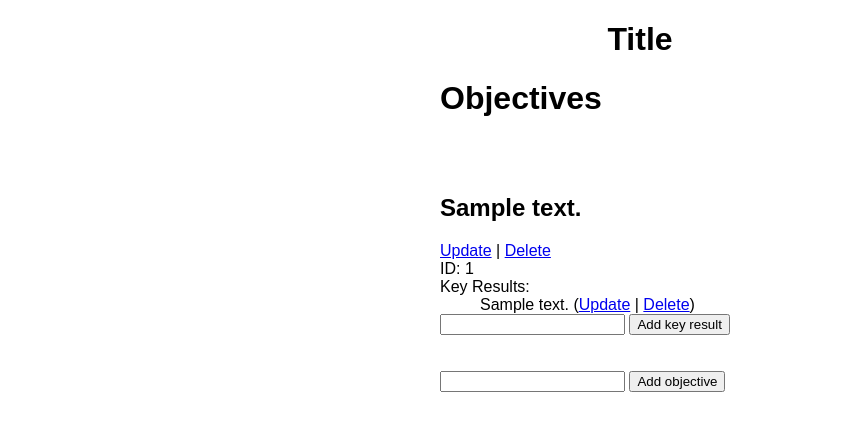
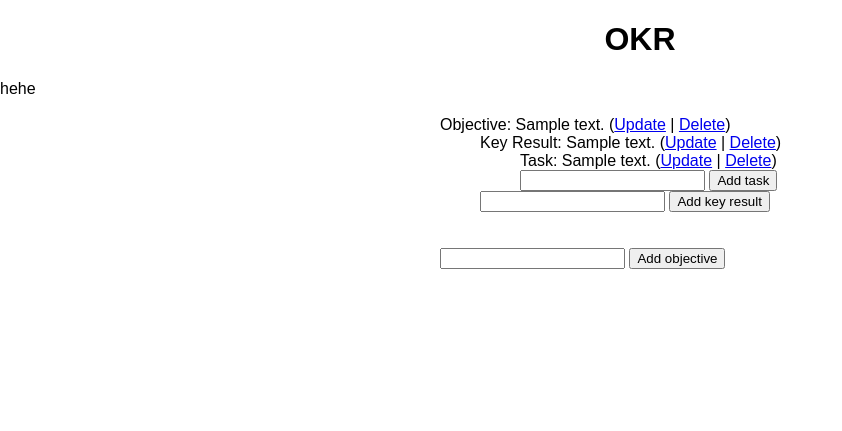
Before and after one commit to umjennifer/osu-cs361-project, a Flask app: page / in a window 1280 px wide. Shown: the top 431 px of the page, without its empty margins (0-842 px from the left). Run offline with Flask 3, Linux system fonts and the light colour scheme; tables that the repository leaves empty hold one stand-in row (values such as "Sample post").

Commit message:
working add and delete of key results and tasks

```diff
--- a/app.py
+++ b/app.py
@@ -6,15 +6,14 @@ from datetime import datetime
 
 app = Flask(__name__)
 
-app.config['SQLALCHEMY_DATABASE_URI'] = 'sqlite:///test.db'
+app.config['SQLALCHEMY_DATABASE_URI'] = 'sqlite:///okr.db'
 db = SQLAlchemy(app)
 
 # TODO: create objects for objectives, key results, tasks?
 class Objective(db.Model):
     id = db.Column(db.Integer, primary_key=True)
     content = db.Column(db.String(200), nullable=False)
-    key_results = db.relationship('Key_Result', backref='objective')
-    # TODO: cascade delete
+    key_results = db.relationship('Key_Result', backref='objective', cascade="all, delete-orphan")
 
     def __repr__(self):
         return '<Task %r>' % self.id
@@ -23,11 +22,17 @@ class Key_Result(db.Model):
     id = db.Column(db.Integer, primary_key=True)
     content = db.Column(db.String(200), nullable=False)
     objective_id = db.Column(db.Integer, db.ForeignKey('objective.id'))  # TODO: set as can't be null
+    tasks = db.relationship('Task', backref='key_result', cascade="all, delete-orphan")
+     # TODO: cascade delete
+
+class Task(db.Model):
+    id = db.Column(db.Integer, primary_key=True)
+    content = db.Column(db.String(200), nullable=False)
+    key_result_id = db.Column(db.Integer, db.ForeignKey('key__result.id'))  # TODO: set as can't be null
      # TODO: cascade delete
 
 @app.route('/create/key_result', methods=['POST'])
 def create_key_result():
-    print("request.form=", request.form)
     key_result_content = request.form['key_result_content']
     objective_id = int(request.form['objective_id'])
     new_key_result = Key_Result(content=key_result_content,objective_id=objective_id)
@@ -38,13 +43,22 @@ def create_key_result():
     except:
         return 'There was an issue adding your key result'
 
+@app.route('/create/task', methods=['POST'])
+def create_task():
+    task_content = request.form['task_content']
+    key_result_id = int(request.form['key_result_id'])
+    new_task = Task(content=task_content,key_result_id=key_result_id)
+    try:
+        db.session.add(new_task)
+        db.session.commit()
+        return redirect('/')
+    except:
+        return 'There was an issue adding your task'
+
 @app.route('/create/objective', methods=['POST'])
 def create_objective():
     objective_content = request.form['objective_content']
     new_objective = Objective(content=objective_content)
-
-    print("objective_content=",objective_content)
-
     try:
         db.session.add(new_objective)
         db.session.commit()
@@ -55,20 +69,8 @@ def create_objective():
 
 @app.route('/', methods=['GET'])
 def index():
-    # if request.method == 'POST':
-    #     objective_content = request.form['content']
-    #     new_objective = Objective(content=objective_content)
-
-    #     try:
-    #         db.session.add(new_objective)
-    #         db.session.commit()
-    #         return redirect('/')
-    #     except:
-    #         return 'There was an issue adding your objective'
-
-    # else:
-        objectives = Objective.query.order_by(Objective.id).all()
-        return render_template('index.html', objectives=objectives)
+    objectives = Objective.query.order_by(Objective.id).all()
+    return render_template('index.html', objectives=objectives)
 
 @app.route('/delete/objective/<int:id>')
 def delete_objective(id):
@@ -90,6 +92,16 @@ def delete_key_result(id):
     except:
         return 'There was a problem deleting that key result'
 
+@app.route('/delete/task/<int:id>')
+def delete_task(id):
+    task_to_delete = Task.query.get_or_404(id)
+    try:
+        db.session.delete(task_to_delete)
+        db.session.commit()
+        return redirect('/')
+    except:
+        return 'There was a problem deleting that task'
+
 @app.route('/update/objective/<int:id>', methods=['GET','POST'])
 def update(id):
     objective = Objective.query.get_or_404(id)
@@ -104,6 +116,7 @@ def update(id):
         return render_template('update.html', objective=objective)
 
 #TODO: update for key result
+# TODO: update for tasks
 
 
 if __name__ == "__main__":
@@ -113,7 +126,7 @@ if __name__ == "__main__":
     # pass
 
 
-# # to create a new db
+# to create a new db
 # from app import app
 # from app import db
 # with app.app_context():
--- a/templates/index.html
+++ b/templates/index.html
@@ -1,34 +1,56 @@
 {% extends 'base.html' %}
 
 {% block head %}
-<h1 style="text-align: center;">Title</h1>
+<h1 style="text-align: center;">OKR</h1>
 {% endblock %}
 
 {% block body %}
+
+<tbody>
+    <tr data-toggle="collapse" data-target="#test"  class="clickable">
+        <td>
+            hehe
+        </td>
+    </tr>
+
+</tbody>
+
 <div class="content">
-    <h1>Objectives</h1>
     {% if objectives|length < 1%}
-    <h4>there are no objectives create one below</h4>
+    There are no objectives create one below.<br>
     {% else %}
 
     {% for objective in objectives %}
-        <br><br>
-        <h2>{{ objective.content }}</h2> <a href="/update/objective/{{objective.id}}">Update</a> | <a href="/delete/objective/{{objective.id}}">Delete</a><br>
-        ID: {{ objective.id }}<br>
+    <br>
+        Objective: {{ objective.content }} (<a href="/update/objective/{{objective.id}}">Update</a> | <a href="/delete/objective/{{objective.id}}">Delete</a>)<br>
+        <!-- ID: {{ objective.id }}<br> -->
 
-        <!-- LeKey Results: {{ objective.key_results | length }}<br><br> -->
-        <!-- Length of key results: {{objective.key_results | count}} <br> -->
-
-        Key Results:<br>
+        <!-- Key Results:<br> -->
         {% if objective.key_results|length < 1%}
             <span class="tab"></span>There are no key results.
         {% else %}
             {% for kr in objective.key_results %}
-                <span class="tab"></span>{{kr.content}} (<a href="/update/key_result/{{kr.id}}">Update</a> | <a href="/delete/key_result/{{kr.id}}">Delete</a>)<br>
+                <span class="tab"></span>Key Result: {{kr.content}} (<a href="/update/key_result/{{kr.id}}">Update</a> | <a href="/delete/key_result/{{kr.id}}">Delete</a>)<br>
+
+                {% if kr.tasks|length < 1%}
+                    <span class="tab"></span><span class="tab"></span>There are no tasks.<br>
+                {% else %}
+                    {% for task in kr.tasks %}
+                        <span class="tab"></span><span class="tab"></span>Task: {{task.content}} (<a href="/update/task/{{task.id}}">Update</a> | <a href="/delete/task/{{task.id}}">Delete</a>)<br>
+                    {% endfor %}
+               {% endif %}
+               <form action="/create/task" method="POST">
+                    <!-- TODO: move style to css -->
+                    <input type="text" name="task_content" id="task_content" style="margin-left: 80px;">
+                    <input type="hidden" name="key_result_id" value="{{kr.id}}">
+                    <input type="submit" value="Add task">
+                </form>
+
             {% endfor %}
         {% endif %}
         <form action="/create/key_result" method="POST">
-            <input type="text" name="key_result_content" id="key_result_content">
+            <!-- TODO: move style to css -->
+            <input type="text" name="key_result_content" id="key_result_content" style="margin-left: 40px;">
             <input type="hidden" name="objective_id" value="{{objective.id}}">
             <input type="submit" value="Add key result">
         </form>
@@ -37,6 +59,7 @@
     <br>
     <br>
     {% endif %}
+
     <form action="/create/objective" method="POST">
         <input type="text" name="objective_content" id="objective_content">
         <input type="submit" value="Add objective">
```
